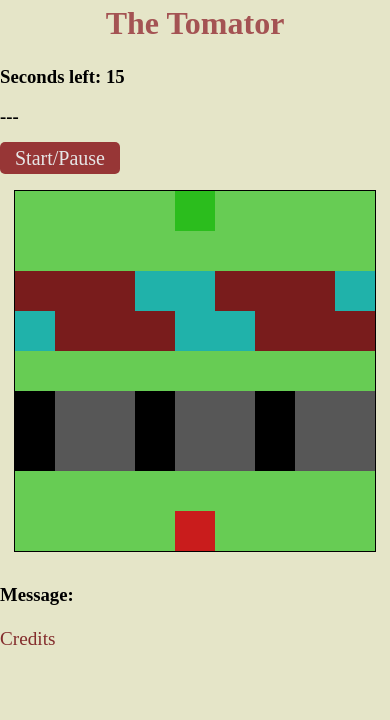
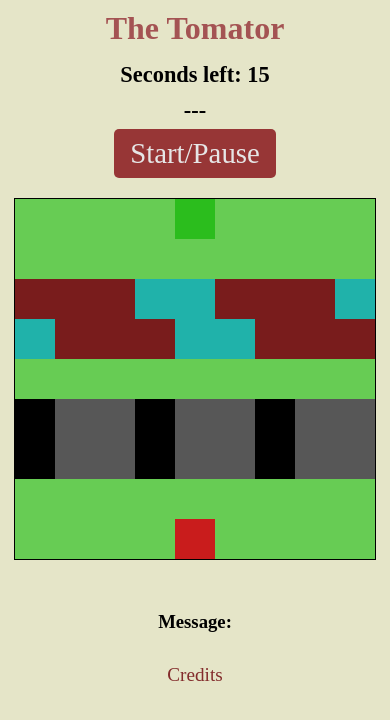
Before and after one commit to igorRicci/javascript-studies, a PHP site: page /home.html in a window 390 px wide; the page is wider, and only the part inside the window is pictured. Shown: the top 720 px of that part. Run offline with PHP 8.4, Linux system fonts and the light colour scheme.

Commit message:
style and responsiviness

```diff
--- a/the-tomator/home.html
+++ b/the-tomator/home.html
@@ -13,8 +13,8 @@
   <h1 id="logo">The Tomator</h1>
 
   <div class="container">
-    <h3>Seconds left: <span id="time-left">15</span></h3>
-    <h3><span id="result">---</span></h3>
+    <h3 class="info">Seconds left: <span id="time-left">15</span></h3>
+    <h3 class="info"><span id="result">---</span></h3>
     <a href="#" id="main-button">Start/Pause</a>
   </div>
 
--- a/the-tomator/style.css
+++ b/the-tomator/style.css
@@ -17,10 +17,12 @@ body {
   flex-wrap: wrap;
   background-color: #56c945e0;
 }
+
 #logo {
   /* background-color: red; */
   padding: 5px 10px;
-  margin: 0;
+  margin: 5px 0;
+  /* margin-bottom: 10px; */
 }
 
 #message {
@@ -58,9 +60,17 @@ body {
   margin-top: 10px;
 }
 
+h3.info {
+  font-size: 1.4rem;
+  margin: 5px 0;
+}
+
 .container {
-  width: 800px;
-  margin:  0 auto;
+  width: 80%;
+  margin: 0 auto;
+  display: flex;
+  flex-direction: column;
+  align-items: center;
 }
 
 #link-yt:hover {
@@ -69,10 +79,10 @@ body {
 
 #main-button {
   color: #e6e6e6;
-  font-size: 20px;
+  font-size: 1.8rem;
   border-radius: 5px;
   background-color: #973636;
-  padding: 5px 15px;
+  padding: 8px 16px;
   text-decoration: none;
   border: 0;
   transition: 0.2s;
@@ -102,3 +112,7 @@ body {
 .tomato {
   background-color: rgb(201, 28, 28);
 }
+
+@media (max-width: 500px) {
+
+}
```
